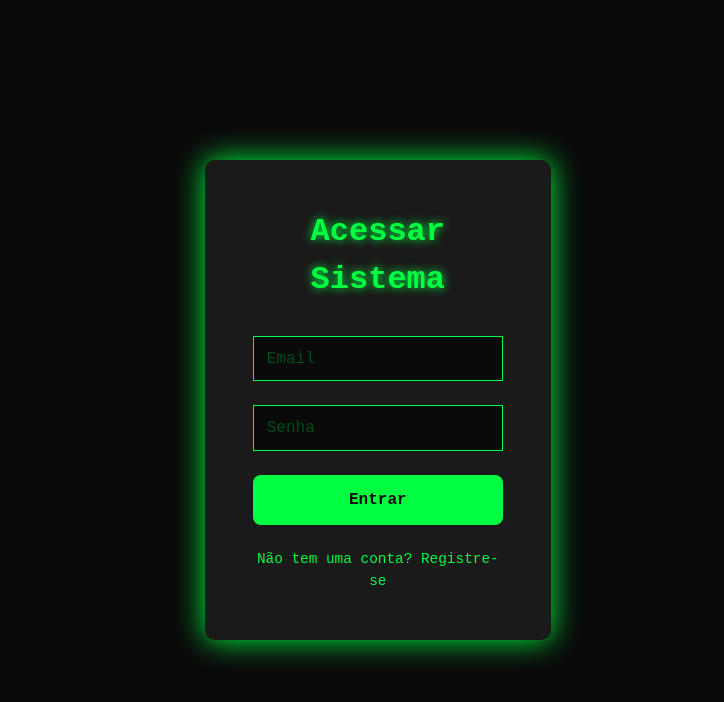
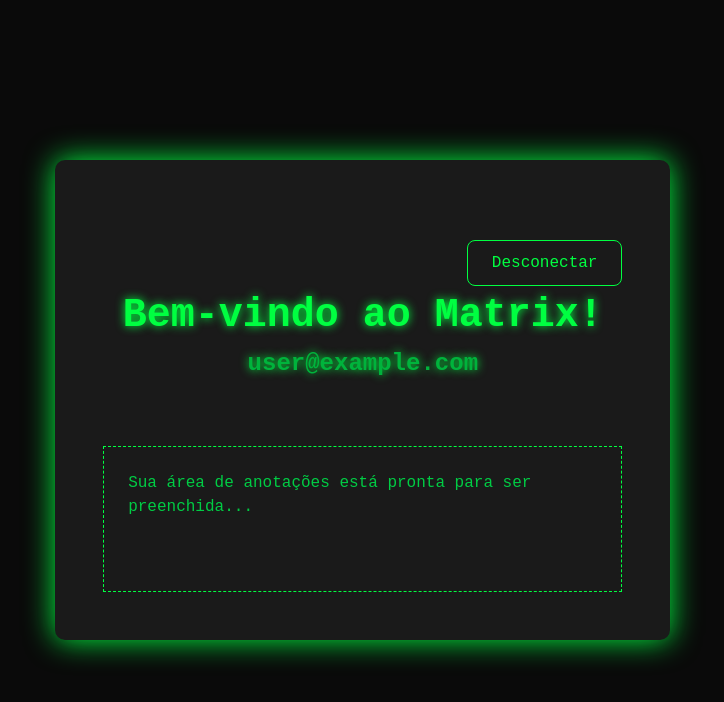
Before and after one commit to PatricAugusto/Aplicativo-de-Anotacoes-com-Autenticacao, a React (Vite) app: page /dashboard in a window 1280 px wide. Before the commit this address led to /. Shown: the top 702 px of the page, without its empty margins (243-967 px from the left). Built offline with nearby package versions, Linux system fonts and the light colour scheme; no server answers; sample sign-in values are in the browser's storage.

Commit message:
feat: integrar autenticação com Firebase, adicionar lógica de login e logout, e criar configuração do Firebase

```diff
--- a/src/contexts/AuthContext.jsx
+++ b/src/contexts/AuthContext.jsx
@@ -1,6 +1,8 @@
 // src/contexts/AuthContext.jsx
 
-import React, { createContext, useContext, useState } from 'react';
+import React, { createContext, useContext, useState, useEffect } from 'react';
+import { app } from '../firebase-config'; // Importa a instância do Firebase app
+import { getAuth, onAuthStateChanged } from 'firebase/auth'; // Importa funções de auth do Firebase
 
 // 1. Criamos o contexto
 const AuthContext = createContext();
@@ -12,19 +14,52 @@ export const useAuth = () => {
 
 // 2. Criamos o provedor do contexto
 export const AuthProvider = ({ children }) => {
-  // Estado de autenticação. Por enquanto, 'true' para testar.
-  // Vamos conectar com o Firebase mais tarde.
   const [isAuthenticated, setIsAuthenticated] = useState(false);
+  const [user, setUser] = useState(null); // Armazena o objeto do usuário logado
+  const [loading, setLoading] = useState(true); // Para verificar se o Firebase já carregou o estado
 
-  // Exemplo de função de login/logout
-  const login = () => setIsAuthenticated(true);
-  const logout = () => setIsAuthenticated(false);
+  const auth = getAuth(app); // Inicializa o serviço de autenticação do Firebase
 
+  // Efeito para observar mudanças no estado de autenticação do Firebase
+  useEffect(() => {
+    const unsubscribe = onAuthStateChanged(auth, (firebaseUser) => {
+      if (firebaseUser) {
+        // Usuário logado
+        setUser(firebaseUser);
+        setIsAuthenticated(true);
+      } else {
+        // Usuário deslogado
+        setUser(null);
+        setIsAuthenticated(false);
+      }
+      setLoading(false); // O estado de autenticação foi verificado
+    });
+
+    // Função de limpeza para desinscrever o ouvinte quando o componente for desmontado
+    return () => unsubscribe();
+  }, [auth]);
+
+  // Função para simular login (será removida quando conectarmos ao Firebase no Auth.jsx)
+  // const login = () => setIsAuthenticated(true);
+  // const logout = () => setIsAuthenticated(false);
+
+  // Aqui vamos prover o usuário e o estado de carregamento também
   const value = {
     isAuthenticated,
-    login,
-    logout,
+    user, // O objeto do usuário do Firebase
+    loading, // Estado de carregamento do Firebase
+    // login, // Funções de login/logout serão gerenciadas pelo Firebase no Auth.jsx
+    // logout,
   };
+
+  // Enquanto estiver carregando, podemos mostrar um "loading spinner"
+  if (loading) {
+    return (
+        <div style={{ display: 'flex', justifyContent: 'center', alignItems: 'center', minHeight: '100vh', color: 'var(--matrix-green)' }}>
+            Carregando autenticação...
+        </div>
+    );
+  }
 
   return <AuthContext.Provider value={value}>{children}</AuthContext.Provider>;
 };
--- a/src/firebase-conifg.js
+++ b/src/firebase-config.js
@@ -10,3 +10,5 @@ const firebaseConfig = {
 
 // Initialize Firebase
 const app = initializeApp(firebaseConfig);
+
+export { app };
--- a/src/pages/Auth.jsx
+++ b/src/pages/Auth.jsx
@@ -2,7 +2,12 @@
 
 import React, { useState } from 'react';
 import styled from 'styled-components';
+import { getAuth, createUserWithEmailAndPassword, signInWithEmailAndPassword } from 'firebase/auth';
+import { app } from '../firebase-config'; // Importa a instância do Firebase app
+import { useNavigate } from 'react-router-dom'; // Para redirecionar após o login
+import { useAuth } from '../contexts/AuthContext'; // Importa o nosso hook de contexto de autenticação
 
+// Componentes estilizados (mantidos da última etapa)
 const AuthContainer = styled.div`
   background-color: var(--matrix-gray);
   padding: 3rem;
@@ -80,29 +85,72 @@ const AuthSwitch = styled.p`
   }
 `;
 
-// Lógica do componente Auth
+const AuthError = styled.p`
+  color: red;
+  margin-top: 1rem;
+  font-size: 0.9rem;
+`;
+
+
 const Auth = () => {
   const [isLogin, setIsLogin] = useState(true);
   const [email, setEmail] = useState('');
   const [password, setPassword] = useState('');
+  const [error, setError] = useState(''); // Estado para mensagens de erro
+
+  const navigate = useNavigate(); // Hook para navegação programática
+  const auth = getAuth(app); // Obtém a instância de autenticação do Firebase
+  const { isAuthenticated } = useAuth(); // Pega o estado de autenticação do contexto
+
+  // Se o usuário já estiver autenticado, redireciona para o dashboard
+  // Isso impede que um usuário logado veja a tela de login/registro
+  if (isAuthenticated) {
+    navigate('/dashboard');
+  }
 
   const toggleMode = () => {
     setIsLogin(!isLogin);
+    setError(''); // Limpa erros ao alternar o modo
   };
 
-  const handleEmailChange = (e) => {
-    setEmail(e.target.value);
-  };
+  const handleSubmit = async (e) => {
+    e.preventDefault();
+    setError(''); // Limpa erros anteriores
 
-  const handlePasswordChange = (e) => {
-    setPassword(e.target.value);
-  };
-
-  const handleSubmit = (e) => {
-    e.preventDefault();
-    // Aqui no futuro, vamos chamar a função de autenticação do Firebase.
-    console.log(`Modo: ${isLogin ? 'Login' : 'Registro'}`);
-    console.log(`Email: ${email}, Senha: ${password}`);
+    try {
+      if (isLogin) {
+        // Modo de login
+        await signInWithEmailAndPassword(auth, email, password);
+        console.log('Login bem-sucedido!');
+        navigate('/dashboard'); // Redireciona para o dashboard
+      } else {
+        // Modo de registro
+        await createUserWithEmailAndPassword(auth, email, password);
+        console.log('Registro bem-sucedido!');
+        // Após o registro, o usuário já está logado, então redirecionamos
+        navigate('/dashboard');
+      }
+    } catch (firebaseError) {
+      console.error("Erro de autenticação:", firebaseError);
+      // Tratamento de erros específicos do Firebase
+      switch (firebaseError.code) {
+        case 'auth/email-already-in-use':
+          setError('Este email já está em uso.');
+          break;
+        case 'auth/invalid-email':
+          setError('O formato do email é inválido.');
+          break;
+        case 'auth/weak-password':
+          setError('A senha deve ter pelo menos 6 caracteres.');
+          break;
+        case 'auth/user-not-found':
+        case 'auth/wrong-password':
+          setError('Email ou senha inválidos.');
+          break;
+        default:
+          setError('Ocorreu um erro. Tente novamente.');
+      }
+    }
   };
 
   return (
@@ -113,19 +161,20 @@ const Auth = () => {
           type="email"
           placeholder="Email"
           value={email}
-          onChange={handleEmailChange}
+          onChange={(e) => setEmail(e.target.value)}
           required
         />
         <AuthInput
           type="password"
           placeholder="Senha"
           value={password}
-          onChange={handlePasswordChange}
+          onChange={(e) => setPassword(e.target.value)}
           required
         />
         <AuthButton type="submit">
           {isLogin ? 'Entrar' : 'Registrar'}
         </AuthButton>
+        {error && <AuthError>{error}</AuthError>} {/* Mostra a mensagem de erro */}
       </AuthForm>
       <AuthSwitch onClick={toggleMode}>
         {isLogin ? 'Não tem uma conta? Registre-se' : 'Já tem uma conta? Entrar'}
--- a/src/pages/Dashboard.jsx
+++ b/src/pages/Dashboard.jsx
@@ -1,13 +1,110 @@
 // src/pages/Dashboard.jsx
 
 import React from 'react';
+import styled from 'styled-components';
+import { getAuth, signOut } from 'firebase/auth'; // Importa funções de auth para logout
+import { app } from '../firebase-config'; // Importa a instância do Firebase app
+import { useNavigate } from 'react-router-dom'; // Para redirecionar após o logout
+import { useAuth } from '../contexts/AuthContext'; // Para obter dados do usuário e status
+
+// Container principal do dashboard
+const DashboardContainer = styled.div`
+  background-color: var(--matrix-gray);
+  padding: 3rem;
+  border-radius: 10px;
+  box-shadow: 0 0 25px var(--matrix-green);
+  text-align: center;
+  width: 90%;
+  max-width: 800px; /* Maior que o AuthContainer para acomodar as anotações */
+  min-height: 60vh; /* Altura mínima para o conteúdo */
+  display: flex;
+  flex-direction: column;
+  justify-content: space-between; /* Empurra o logout para baixo */
+  animation: pulse 2s infinite alternate; /* Mantém a animação de brilho */
+
+  @keyframes pulse {
+    from {
+      box-shadow: 0 0 15px var(--matrix-green);
+    }
+    to {
+      box-shadow: 0 0 30px var(--matrix-green);
+    }
+  }
+`;
+
+// Título de boas-vindas
+const DashboardTitle = styled.h2`
+  color: var(--matrix-green);
+  text-shadow: 0 0 10px var(--matrix-green);
+  margin-bottom: 2rem;
+  font-size: 2.5rem;
+  span {
+    font-size: 1.5rem;
+    display: block;
+    color: #00b33c; /* Um verde um pouco mais claro */
+  }
+`;
+
+// Botão de logout
+const LogoutButton = styled.button`
+  background-color: transparent;
+  color: var(--matrix-green);
+  border: 1px solid var(--matrix-green);
+  padding: 0.8rem 1.5rem;
+  font-size: 1rem;
+  cursor: pointer;
+  transition: background-color 0.3s, color 0.3s, transform 0.3s;
+  align-self: flex-end; /* Alinha o botão à direita */
+  margin-top: 2rem; /* Espaçamento do conteúdo acima */
+
+  &:hover {
+    background-color: var(--matrix-green);
+    color: var(--matrix-dark);
+    transform: scale(1.05);
+  }
+`;
+
+// Área para as anotações (ainda vazia)
+const NotesArea = styled.div`
+  flex-grow: 1; /* Permite que ocupe o espaço disponível */
+  border: 1px dashed var(--matrix-green);
+  padding: 1.5rem;
+  margin-top: 2rem;
+  text-align: left;
+  overflow-y: auto; /* Para rolagem se houver muitas anotações */
+  color: #00cc44; /* Um verde um pouco diferente para o conteúdo */
+`;
 
 const Dashboard = () => {
+  const auth = getAuth(app); // Instância de autenticação do Firebase
+  const navigate = useNavigate(); // Hook para navegação
+  const { user } = useAuth(); // Obtém o objeto de usuário do contexto
+
+  // Função para fazer logout
+  const handleLogout = async () => {
+    try {
+      await signOut(auth); // Chama a função de logout do Firebase
+      console.log('Usuário deslogado com sucesso!');
+      navigate('/'); // Redireciona para a página de login
+    } catch (error) {
+      console.error('Erro ao fazer logout:', error);
+      alert('Erro ao deslogar. Tente novamente.'); // Mensagem simples de erro
+    }
+  };
+
   return (
-    <div>
-      <h1>Bem-vindo!</h1>
-      <p>Esta é a página de anotações (dashboard).</p>
-    </div>
+    <DashboardContainer>
+      <LogoutButton onClick={handleLogout}>Desconectar</LogoutButton>
+      <DashboardTitle>
+        Bem-vindo ao Matrix!
+        {user && <span>{user.email}</span>} {/* Exibe o email do usuário logado */}
+      </DashboardTitle>
+
+      <NotesArea>
+        {/* Aqui é onde as suas anotações serão exibidas */}
+        <p>Sua área de anotações está pronta para ser preenchida...</p>
+      </NotesArea>
+    </DashboardContainer>
   );
 };
 
```
